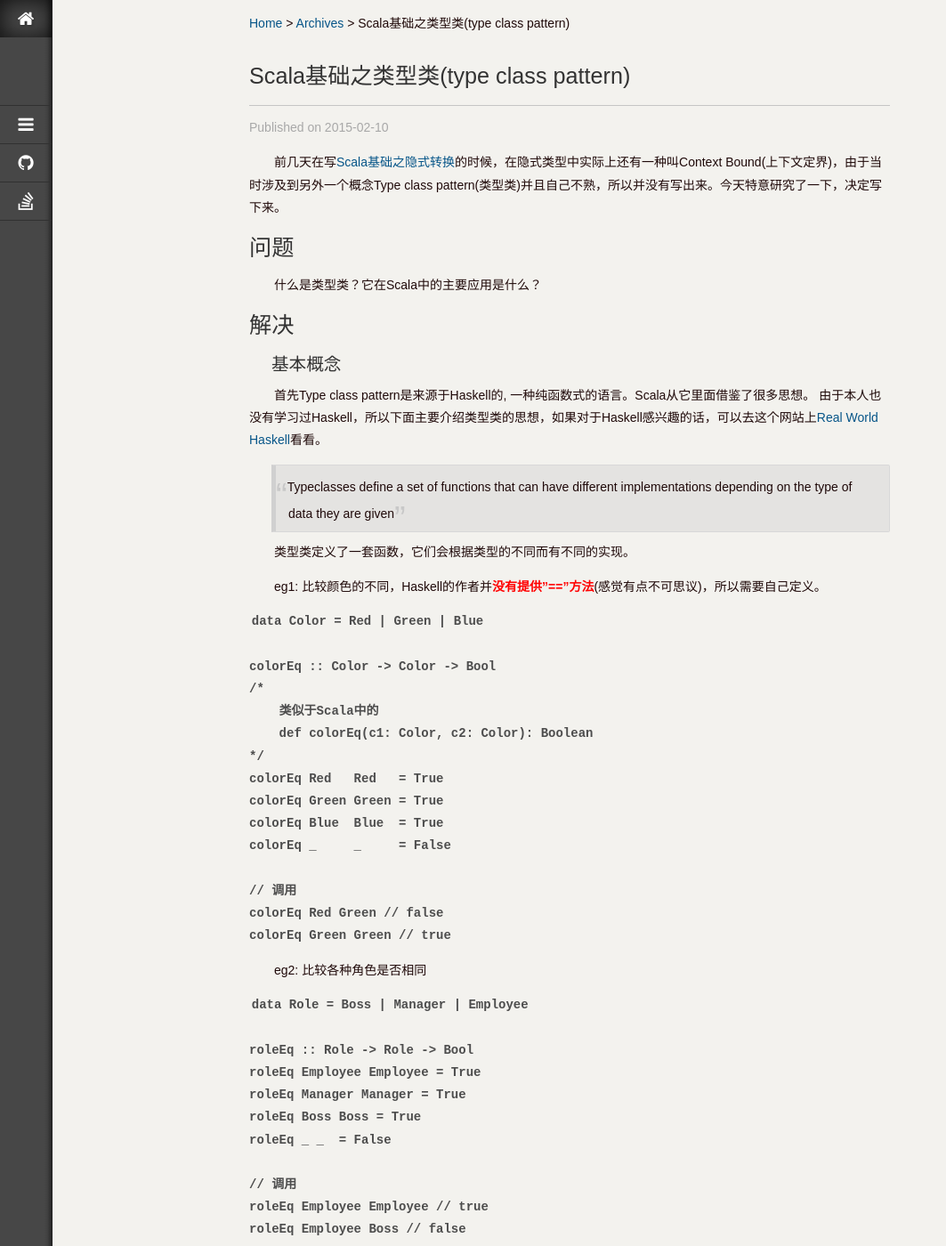
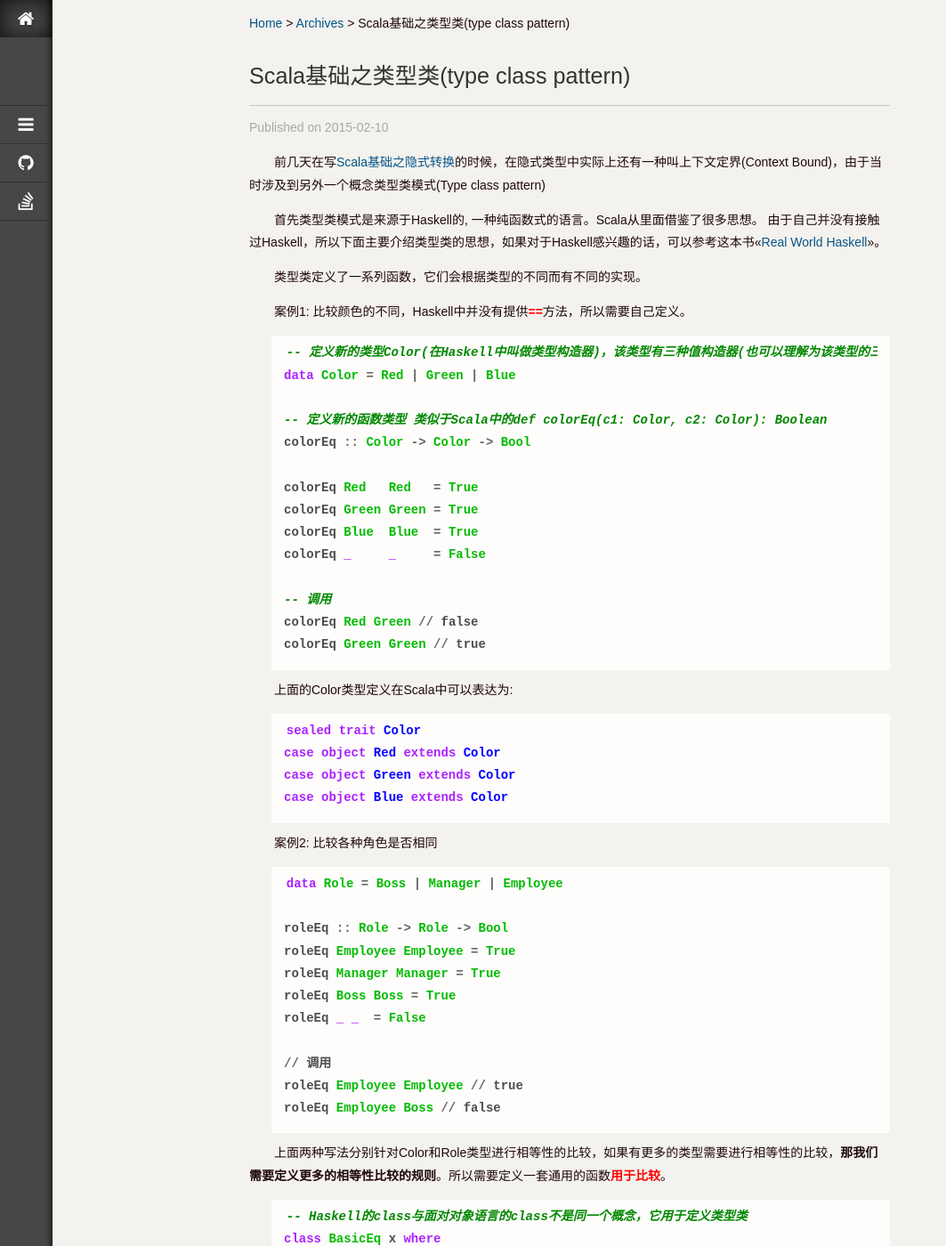
Before and after one commit to jacoffee/jacoffee.github.io, a Jekyll site: the page built from _posts/2015-02-10-type-class-pattern.md, in a window 1280 px wide and 1400 px high. Shown: the whole window at 89% size, without its empty margins (0-1063 px from the left). Built offline with Jekyll 4.4.1, drawn with Linux system fonts in a browser that asks for light colours; nearby versions of some CDN libraries; library files that are not in the unit come from our copies; Markdown is read by kramdown in place of the engine named in the settings; comment, search, counter and statistics services are not loaded; some of the changed text lies outside the part shown.

Commit message:
fix Scala type class pattern

````diff
--- a/_config.yml
+++ b/_config.yml
@@ -1,5 +1,5 @@
 # Site settings
-title: Allen写字的地方 - 只有写下来才是自己的
+title: Allen写字的地方
 author: Allen
 email: 361541673@163.com
 description: "编程不仅仅是代码的积累，也是思考深度和广度的积累，写博客是一种不错的途径"
--- a/_posts/2015-02-10-type-class-pattern.md
+++ b/_posts/2015-02-10-type-class-pattern.md
@@ -10,43 +10,44 @@
 keywords: [Haskell，类型类，上下文定界]
 ---
 
-前几天在写[Scala基础之隐式转换]({% post_url 2015-02-08-implicits %})的时候，在隐式类型中实际上还有一种叫Context Bound(上下文定界)，由于当时涉及到另外一个概念Type class pattern(类型类)并且自己不熟，所以并没有写出来。今天特意研究了一下，决定写下来。
+前几天在写[Scala基础之隐式转换]({% post_url 2015-02-08-implicits %})的时候，在隐式类型中实际上还有一种叫上下文定界(Context Bound)，由于当时涉及到另外一个概念类型类模式(Type class pattern)
 
-# 问题
-什么是类型类？它在Scala中的主要应用是什么？
+首先类型类模式是来源于Haskell的, 一种纯函数式的语言。Scala从里面借鉴了很多思想。
+由于自己并没有接触过Haskell，所以下面主要介绍类型类的思想，如果对于Haskell感兴趣的话，可以参考这本书<<[Real World Haskell](http://rwh.readthedocs.org/en/latest/)>>。
 
-# 解决
-<h3 style="text-indent: 25px;">基本概念</h3>
-首先Type class pattern是来源于Haskell的, 一种纯函数式的语言。Scala从它里面借鉴了很多思想。
-由于本人也没有学习过Haskell，所以下面主要介绍类型类的思想，如果对于Haskell感兴趣的话，可以去这个网站上[Real World Haskell](http://rwh.readthedocs.org/en/latest/)看看。
+类型类定义了一系列函数，它们会根据类型的不同而有不同的实现。
 
-> Typeclasses define a set of functions that can have different implementations depending on the type of data they are given
+案例1: 比较颜色的不同，Haskell中并没有提供<b style= "color: red">==</b>方法，所以需要自己定义。
 
-类型类定义了一套函数，它们会根据类型的不同而有不同的实现。
-
-eg1: 比较颜色的不同，Haskell的作者并<b style= "color: red">没有提供"=="方法</b>(感觉有点不可思议)，所以需要自己定义。
-
-```Haskell
+```haskell
+-- 定义新的类型Color(在Haskell中叫做类型构造器)，该类型有三种值构造器(也可以理解为该类型的三种实例)，并且都不用接受参数
 data Color = Red | Green | Blue
 
+-- 定义新的函数类型 类似于Scala中的def colorEq(c1: Color, c2: Color): Boolean
 colorEq :: Color -> Color -> Bool
-/*
-    类似于Scala中的
-    def colorEq(c1: Color, c2: Color): Boolean
-*/
+
 colorEq Red   Red   = True
 colorEq Green Green = True
 colorEq Blue  Blue  = True
 colorEq _     _     = False
 
-// 调用
+-- 调用
 colorEq Red Green // false
 colorEq Green Green // true
 ```
 
-eg2: 比较各种角色是否相同
+上面的Color类型定义在Scala中可以表达为:
 
-```Haskell
+```scala
+sealed trait Color
+case object Red extends Color
+case object Green extends Color
+case object Blue extends Color
+```
+
+案例2: 比较各种角色是否相同
+
+```haskell
 data Role = Boss | Manager | Employee
 
 roleEq :: Role -> Role -> Bool
@@ -60,21 +61,19 @@
 roleEq Employee Boss // false
 ```
 
-上面两种写法分别针对Color和Role类型进行相等性的比较，如果有更多的类型需要进行相等性的比较，**那我们需要定义更多的相等性比较的规则**。
+上面两种写法分别针对Color和Role类型进行相等性的比较，如果有更多的类型需要进行相等性的比较，**那我们需要定义更多的相等性比较的规则**。所以需要定义一套通用的函数<b style="color:red">用于比较</b>。
 
-如果能定义一套通用的函数就是<b style="color:red">用于比较</b>，那么我们代码的通用性也会增强。只需要让编译器知道如何对传入的类型进行比较即可。
-
-```Haskell
--- Haskell的class与一般语言的class不是同一个概念，它用于定义类型类
+```haskell
+-- Haskell的class与面对对象语言的class不是同一个概念，它用于定义类型类
 class BasicEq x where
     isEqual x -> x -> Bool
 ```
 
-<b style="color:red">上面可以理解为对于任何类型x，只要它是BasicEq的实例，isEqual就会接收两个x类型的参数并且返回Bool。</b>
+<b style="color:red">上面的代码可以理解为对于任何类型x，只要它是BasicEq的实例，isEqual就会接收两个x类型的参数并且返回Bool。</b>
 
 下面定义一种类型类的实例，我们为Bool和之前的Color定义是否相等的规则。
 
-```Haskell
+```haskell
 instance BasicEq Bool where
     isEqual True True = True
     isEqual False False = True
@@ -87,20 +86,15 @@
     isEqual _     _     = False
 ```
 
-按照上面的情况，我们可以用isEqual去比较<b style="color:red">任何类型</b>，只要传入的类型是BasicEq的实例。这种结论正好呼应了开头提到的类型类的概念，定义一套函数(isEqual)，根据类型不同(Bool, Color)而有不同的实现(Bool类型相等的规则和Color相等的规则是不一样的)。
+按照上面的情况，我们可以用isEqual去比较<b style="color:red">任何类型</b>，只要传入的类型是BasicEq的实例。这种结论正好呼应了开头提到的类型类的概念，定义一系列函数(isEqual)，根据类型不同(Bool, Color)而有不同的实现(Bool类型相等的规则和Color相等的规则是不一样的)。
 
-<h3 style="text-indent: 25px;"> 在Context Bound(上下文定界)中的应用</h3>
-
-> Context bounds were introduced in Scala 2.8.0, and are typically used with the so-called type class pattern, a pattern of code that emulates the functionality provided by Haskell type classes, though in a more verbose manner.
-
-上下文定界是在Scala 2.8中引入进来的，它通常被当作类型类去使用，实际上是从Haskell中借鉴的但是用了<b style="color:red">更繁杂的方法</b>去实现的。
+**上下文定界**通常被当作类型类模式去使用，实际上是借鉴了Haskell的类型类但是使用了更复杂的方式去实现。
 
 ```scala
 def f[A: B](a: A) = g(a)
 ```
-<b style="color:red">对于任何类型A，都有一个隐式转换使之变成B[A]。然后调用B[A]的某个方法g，并且传入类型为A的参数a。</b>
 
-eg: scala.math.Ordered就是一个比较典型的例子
+对于任何类型A，都有一个隐式转换使之变成B[A]。然后调用B[A]的某个方法g，并且传入类型为A的参数a。`scala.math.Ordered`就是一个比较典型的例子。
 
 ```scala
 def simpleF[A: Ordering](x: A, y: A) = implicitly[Ordering[A]].compare(x, y)
@@ -118,31 +112,8 @@
 }
 ```
 
-针对上面那个例子，有三点需要说明。
+我们可以看到类型类就好像给继承提供了补充方案，通过隐式转换A类型被转换成了B[A]类型，同时拥有了B[A]类型的各种方法。
 
-<1> simpleF的Ordering没有带参数类型，因为它实际上是verboseF的语法糖。
+## 参考
 
-<2> implicitly是为了获取我们需要的类型Ordered[A]，有点"显示"触发隐转的味道。
-
-<3> Int => Ordered[Int]的过程
-
-```scala
-// Int => RichInt, 这个隐转定义在LowPriorityImplicits中，
-// 并且被Predef继承。另外RichInt实际上是Ordered的子类。
-@inline implicit def intWrapper(x: Int) = new runtime.RichInt(x)
-```
-
-这样Int是Ordered的"间接实例"(因为Int被转换成了RichInt，这也就是上面所说的更繁杂的意思吧)，所以Int可以被作为参数传进去。
-
-> Basically, this pattern implements an alternative to inheritance by making functionality available through a sort of implicit adapter pattern.
-
-这种类型类的方式就好像给继承提供了一种补充方案，Int并不是Ordered[Int]的实例。但是通过隐转，Int就能够作为类型A被传进去。
-
-# 结语
-一时语塞，尽在文中。
-
-# 参考
-
-<1> [Int to RichInt](http://stackoverflow.com/questions/7669627/scala-source-implicit-conversion-from-int-to-richint)
-
-<2> [Context and View Bound](http://docs.scala-lang.org/tutorials/FAQ/context-and-view-bounds.html)
+\> [上下文定界限和视界](http://docs.scala-lang.org/tutorials/FAQ/context-and-view-bounds.html)
````
